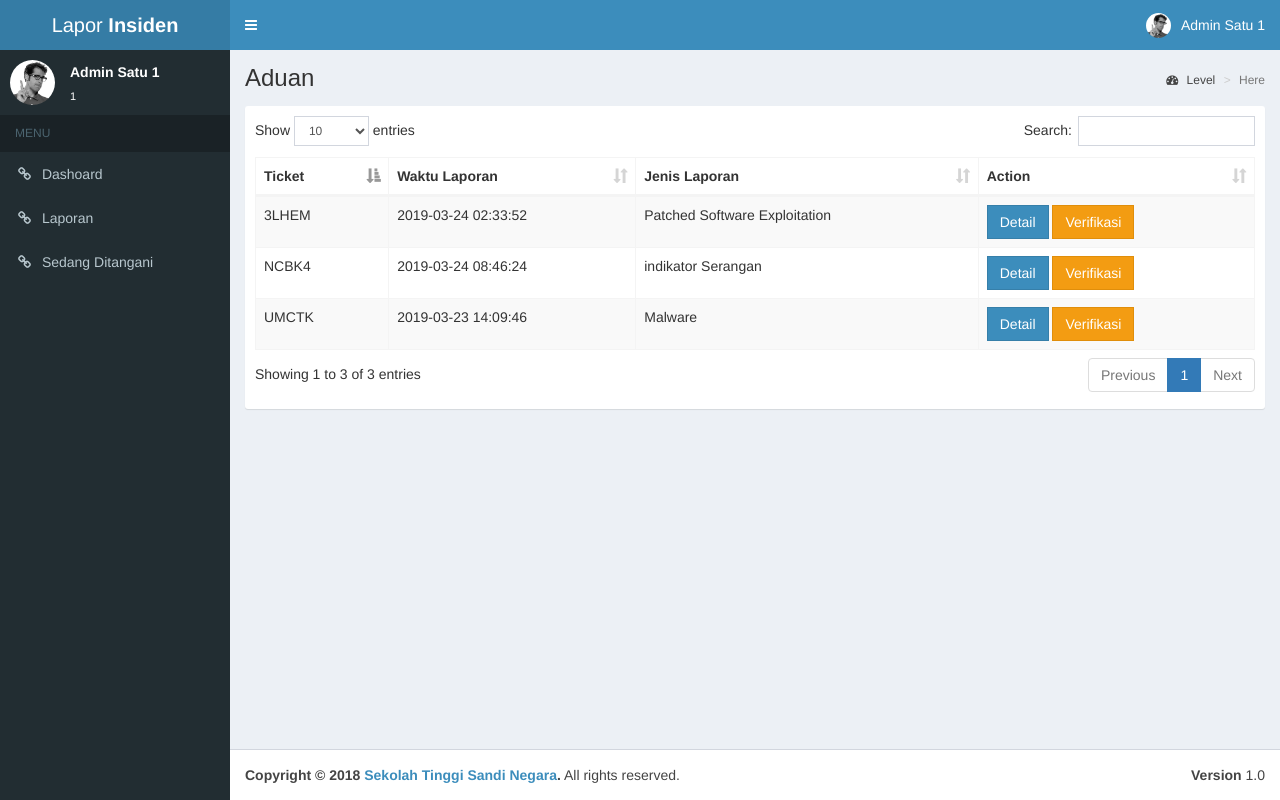
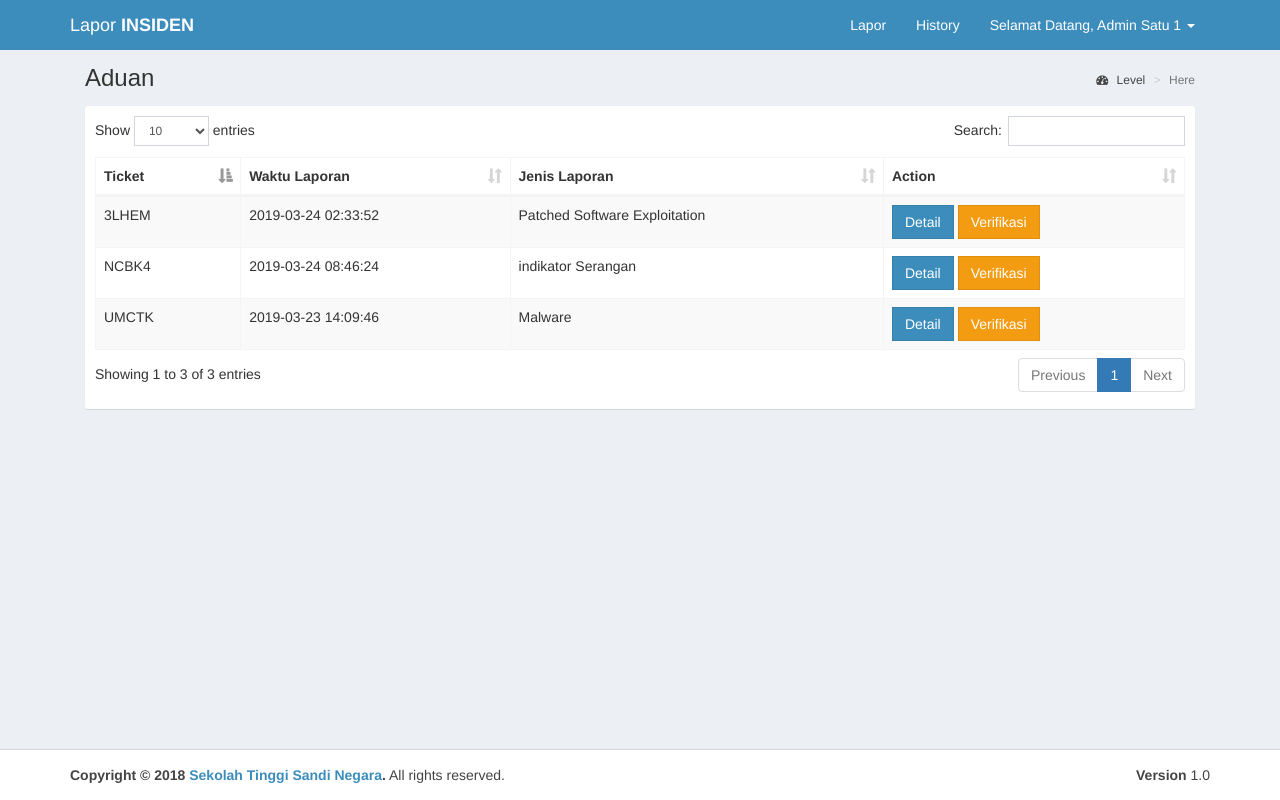
Before and after one commit to w4h4z/Lapor-Insiden, a CodeIgniter app: page /database/index.php/admin/laporan in a window 1280 px wide. Run offline with CodeIgniter, Linux system fonts and the light colour scheme; a user stored in the database is signed in; data comes from the database, SQL or seed files in the repository.

Commit message:
change side bar

```diff
--- a/application/controllers/admin.php
+++ b/application/controllers/admin.php
@@ -12,27 +12,74 @@ class Admin extends CI_Controller {
 
 	public function index()
 	{
+		if ($this->session->userdata('login') == true) {
+			if ($this->session->userdata('klasifikasi') == 'admin') {
+				redirect('admin/chart');
+			} else {
+				redirect('beranda/lapor');
+			}
+		} else {
+			redirect('admin/login');
+		}
+	}
+
+	public function chart()
+	{
+		if ($this->session->userdata('login') == true) {
+			if ($this->session->userdata('klasifikasi') == 'admin') {
 				$data['main_view'] = 'admin/v_chart';
-		$this->load->view('admin/template',$data);
+				$this->load->view('admin/_template',$data);
+				$this->output->enable_profiler(TRUE);
+			} else {
+				redirect('beranda/lapor');
+			}
+		} else {
+			redirect('admin/login');
+		}
 	}
 
 	public function laporan()
 	{
+		if ($this->session->userdata('login') == true) {
+			if ($this->session->userdata('klasifikasi') == 'admin') {
 				$data['main_view'] = 'admin/v_laporan';
 				$data['laporan'] = $this->m_lapor->getHistory1();
 				$this->load->view('admin/template',$data);
+			} else {
+				redirect('beranda/lapor');
+			}
+		} else {
+			redirect('admin/login');
+		}
+
 	}
 
 	public function progress()
 	{
+		if ($this->session->userdata('login') == true) {
+			if ($this->session->userdata('klasifikasi') == 'admin') {
 				$data['main_view'] = 'admin/v_progress';
 				$data['laporan'] = $this->m_lapor->getHistoryVerif();
 				$this->load->view('admin/template',$data);
+			} else {
+				redirect('beranda/lapor');
+			}
+		} else {
+			redirect('admin/login');
+		}
 	}
 
 	public function login()
 	{
+		if ($this->session->userdata('login') == true) {
+			if ($this->session->userdata('klasifikasi') == 'admin') {
+				redirect('admin');
+			} else {
+				redirect('beranda/lapor');
+			}
+		} else {
 			$this->load->view('admin/v_login');
+		}
 	}
 
 	public function auth() {
@@ -66,11 +113,21 @@ class Admin extends CI_Controller {
 			'id_aduan' => $id
 		);
 
+		if ($this->session->userdata('login') == true) {
+			if ($this->session->userdata('klasifikasi') == 'admin') {
 				$this->session->set_userdata( $array );
 				$data['main_view'] = 'admin/v_tangani_laporan';
 				$data['aduan'] = $this->m_admin->detailAduan($ticket);
 				$data['chat'] = $this->m_admin->getChat();
 				$this->load->view('admin/template', $data);
+
+				$this->output->enable_profiler(TRUE);
+			} else {
+				redirect('beranda/lapor');
+			}
+		} else {
+			redirect('admin/login');
+		}
 	}
 
 	public function chat()
--- a/application/models/m_admin.php
+++ b/application/models/m_admin.php
@@ -18,7 +18,9 @@ class M_admin extends CI_Model {
 				'nama_admin' 	  => $a->nama_admin1,
 				'username_admin' => $a->username_admin1,
 				'password_admin' => $a->password_admin1,
-				'admin'			  => '1'
+				'admin'			  => '1',
+				'login'		 	 => true,
+				'klasifikasi'	 => 'admin'
 			);
 
 			$this->session->set_userdata( $array );
@@ -39,7 +41,9 @@ class M_admin extends CI_Model {
 					'username_admin' => $a->username_admin2,
 					'password_admin' => $a->password_admin2,
 					'admin'			  => '2',
-					'tipe'			  => $a->tipe
+					'tipe'			  => $a->tipe,
+					'login'		 	 => true,
+					'klasifikasi'	 => 'admin'
 				);
 
 				$this->session->set_userdata( $array );
@@ -100,7 +104,11 @@ class M_admin extends CI_Model {
 
 	public function getChat()
 	{
-		return $this->db->where('id_aduan', $this->uri->segment(4))->get('chat')->result();
+		return $this->db->join('admin_2','admin_2.id_admin2=chat.id_admin2')
+						//->join('admin_1','admin_1.id_admin1=chat.id_admin1')
+						->where('id_aduan', $this->uri->segment(4))
+						->get('chat')
+						->result();
 	}
 
 	public function tampilChat($id)
--- a/application/models/m_lapor.php
+++ b/application/models/m_lapor.php
@@ -19,7 +19,8 @@ class M_lapor extends CI_Model {
 							 'email'		=> $data->email,
 							 'password'		=> $data->password,
 							 'no_id'		=> $data->no_id,
-							 'login'		=> true
+							 'login'		=> true,
+							 'klasifikasi'	=> 'user'
 						);
 
 			$this->session->set_userdata( $session );
@@ -36,7 +37,9 @@ class M_lapor extends CI_Model {
 					  'no_telp'		 => $this->input->post('regTelp'),
 					  'email'		 => $this->input->post('regEmail'),
 					  'password'	 => sha1($this->input->post('regPass')),
-					  'no_id'		 => $this->input->post('regId')
+					  'no_id'		 => $this->input->post('regId'),
+					  'nama_org'	 => $this->input->post('namaOrg'),
+					  'alamat_org'	 => $this->input->post('alamatOrg')
 					);
 
 		$this->db->insert('pelapor', $data);
@@ -74,7 +77,7 @@ class M_lapor extends CI_Model {
 
 	public function getHistory()
 	{
-		return $this->db->select('id_aduan,ticket,waktu_laporan,jenis_klasifikasi')->where('id_pelapor',$this->session->userdata('id_pelapor'))->get('aduan_siber')->result();
+		return $this->db->select('id_aduan,ticket,waktu_laporan,jenis_klasifikasi,status_verif')->where('id_pelapor',$this->session->userdata('id_pelapor'))->get('aduan_siber')->result();
 	}
 
 	public function getHistory1()
--- a/application/views/admin/template.php
+++ b/application/views/admin/template.php
@@ -1,15 +1,12 @@
 <!DOCTYPE html>
-<!--
-This is a starter template page. Use this page to start your new project from
-scratch. This page gets rid of all links and provides the needed markup only.
--->
 <html>
 <head>
   <meta charset="utf-8">
   <meta http-equiv="X-UA-Compatible" content="IE=edge">
-  <title>Lapor Insiden | Admin</title>
+  <title>Lapor Insiden</title>
   <!-- Tell the browser to be responsive to screen width -->
   <meta content="width=device-width, initial-scale=1, maximum-scale=1, user-scalable=no" name="viewport">
+  <!-- Bootstrap 3.3.7 -->
   <link rel="stylesheet" href="<?php echo base_url(); ?>assets/bootstrap/dist/css/bootstrap.min.css">
   <!-- Font Awesome -->
   <link rel="stylesheet" href="<?php echo base_url(); ?>assets/font-awesome/css/font-awesome.min.css">
@@ -19,191 +16,172 @@ scratch. This page gets rid of all links and provides the needed markup only.
   <link rel="stylesheet" href="<?php echo base_url(); ?>assets/dist/css/AdminLTE.min.css">
   <!-- DataTables -->
   <link rel="stylesheet" href="<?php echo base_url(); ?>assets/datatables.net-bs/css/dataTables.bootstrap.min.css">
-  <!-- Morris charts -->
-  <link rel="stylesheet" href="<?php echo base_url(); ?>assets/morris.js/morris.css">
+  <!-- AdminLTE Skins. Choose a skin from the css/skins
+       folder instead of downloading all of them to reduce the load. -->
+  <link rel="stylesheet" href="<?php echo base_url(); ?>assets/dist/css/skins/_all-skins.min.css">
 
-  <!-- AdminLTE Skins. We have chosen the skin-blue for this starter
-        page. However, you can choose any other skin. Make sure you
-        apply the skin class to the body tag so the changes take effect. -->
-        <link rel="stylesheet" href="<?php echo base_url(); ?>assets/dist/css/skins/skin-blue.min.css">
-
-        <!-- HTML5 Shim and Respond.js IE8 support of HTML5 elements and media queries -->
-        <!-- WARNING: Respond.js doesn't work if you view the page via file:// -->
+  <!-- HTML5 Shim and Respond.js IE8 support of HTML5 elements and media queries -->
+  <!-- WARNING: Respond.js doesn't work if you view the page via file:// -->
   <!--[if lt IE 9]>
   <script src="https://oss.maxcdn.com/html5shiv/3.7.3/html5shiv.min.js"></script>
   <script src="https://oss.maxcdn.com/respond/1.4.2/respond.min.js"></script>
-<![endif]-->
+  <![endif]-->
 
-<!-- Google Font -->
- <!--  <link rel="stylesheet"
-  href="https://fonts.googleapis.com/css?family=Source+Sans+Pro:300,400,600,700,300italic,400italic,600italic"> -->
-  <!-- REQUIRED JS SCRIPTS -->
+  <!-- Google Font -->
+  <!-- <link rel="stylesheet" href="https://fonts.googleapis.com/css?family=Source+Sans+Pro:300,400,600,700,300italic,400italic,600italic"> -->
+</head>
+<!-- ADD THE CLASS layout-top-nav TO REMOVE THE SIDEBAR. -->
+<body class="hold-transition skin-blue layout-top-nav">
+<div class="wrapper">
 
-  <!-- jQuery 3 -->
-  <script src="<?php echo base_url(); ?>assets/jquery/dist/jquery.min.js"></script>
-  <!-- Bootstrap 3.3.7 -->
-  <script src="<?php echo base_url(); ?>assets/bootstrap/dist/js/bootstrap.min.js"></script>
-  <!-- AdminLTE App -->
-  <script src="<?php echo base_url(); ?>assets/dist/js/adminlte.min.js"></script>
-  <!-- DataTables -->
-  <script src="<?php echo base_url(); ?>assets/datatables.net/js/jquery.dataTables.min.js"></script>
-  <script src="<?php echo base_url(); ?>assets/datatables.net-bs/js/dataTables.bootstrap.min.js"></script>
-  <!-- ChartJS -->
-  <script src="<?php echo base_url(); ?>assets/chart.js/Chart.js"></script>
+  <header class="main-header">
+    <nav class="navbar navbar-static-top">
+      <div class="container">
+        <div class="navbar-header">
+          <a href="<?php echo base_url(); ?>" class="navbar-brand">Lapor <b>INSIDEN</b></a>
+          <button type="button" class="navbar-toggle collapsed" data-toggle="collapse" data-target="#navbar-collapse">
+            <i class="fa fa-bars"></i>
+          </button>
+        </div>
 
-<!-- Optionally, you can add Slimscroll and FastClick plugins.
-     Both of these plugins are recommended to enhance the
-     user experience. -->
-</head>
-<!--
-BODY TAG OPTIONS:
-=================
-Apply one or more of the following classes to get the
-desired effect
-|---------------------------------------------------------|
-| SKINS         | skin-blue                               |
-|               | skin-black                              |
-|               | skin-purple                             |
-|               | skin-yellow                             |
-|               | skin-red                                |
-|               | skin-green                              |
-|---------------------------------------------------------|
-|LAYOUT OPTIONS | fixed                                   |
-|               | layout-boxed                            |
-|               | layout-top-nav                          |
-|               | sidebar-collapse                        |
-|               | sidebar-mini                            |
-|---------------------------------------------------------|
--->
-<body class="hold-transition skin-blue sidebar-mini">
-  <div class="wrapper">
-
-    <!-- Main Header -->
-    <header class="main-header">
-
-      <!-- Logo -->
-      <a href="index2.html" class="logo">
-        <!-- mini logo for sidebar mini 50x50 pixels -->
-        <span class="logo-mini">Lapor</span>
-        <!-- logo for regular state and mobile devices -->
-        <span class="logo-lg">Lapor <b>Insiden</b></span>
-      </a>
-
-      <!-- Header Navbar -->
-      <nav class="navbar navbar-static-top" role="navigation">
-        <!-- Sidebar toggle button-->
-        <a href="#" class="sidebar-toggle" data-toggle="push-menu" role="button">
-          <span class="sr-only">Toggle navigation</span>
-        </a>
-        <!-- Navbar Right Menu -->
-        <div class="navbar-custom-menu">
+        <!-- Collect the nav links, forms, and other content for toggling -->
+        <div class="collapse navbar-collapse pull-right" id="navbar-collapse">
           <ul class="nav navbar-nav">
-            <!-- User Account Menu -->
-            <li class="dropdown user user-menu">
-              <!-- Menu Toggle Button -->
-              <a href="#" class="dropdown-toggle" data-toggle="dropdown">
-                <!-- The user image in the navbar-->
-                <img src="<?php echo base_url(); ?>assets/dist/img/user2-160x160.jpg" class="user-image" alt="User Image">
-                <!-- hidden-xs hides the username on small devices so only the image appears. -->
-                <span class="hidden-xs"><?php echo $this->session->userdata('nama_admin'); ?></span>
-              </a>
-              <ul class="dropdown-menu">
-                <!-- The user image in the menu -->
-                <li class="user-header">
-                  <img src="<?php echo base_url(); ?>assets/dist/img/user2-160x160.jpg" class="img-circle" alt="User Image">
-
-                  <p>
-                    Alexander Pierce - Web Developer
-                    <small>Member since Nov. 2012</small>
-                  </p>
-                </li>
-                <!-- Menu Footer-->
-                <li class="user-footer">
-                  <div class="pull-left">
-                    <a href="#" class="btn btn-default btn-flat">Profile</a>
-                  </div>
-                  <div class="pull-right">
-                    <a href="<?php echo base_url('admin/logout'); ?>" class="btn btn-default btn-flat">Sign out</a>
-                  </div>
-                </li>
+            <li><a href="<?php echo base_url('beranda/lapor'); ?>">Lapor</a></li>
+            <li><a href="<?php echo base_url('beranda/history'); ?>">History</a></li>
+            <li class="dropdown">
+              <a href="#" class="dropdown-toggle" data-toggle="dropdown">Selamat Datang, <?php echo $this->session->userdata('nama_admin'); ?>  <span class="caret"></span></a>
+              <ul class="dropdown-menu" role="menu">
+                <li><a href="#" data-toggle="modal" data-target="#myModal">Edit Profil</a></li>
+                <li class="divider"></li>
+                <li><a href="<?php echo base_url('beranda/logout');?>">Logout</a></li>
               </ul>
             </li>
-            <!-- Control Sidebar Toggle Button -->
           </ul>
         </div>
-      </nav>
-    </header>
-    <!-- Left side column. contains the logo and sidebar -->
-    <aside class="main-sidebar">
+        <!-- /.navbar-collapse -->
+      </div>
+      <!-- /.container-fluid -->
+    </nav>
+  </header>
+  <!-- Full Width Column -->
+  <div class="content-wrapper">
+    <div class="container">
+      <!-- Content Header (Page header) -->
 
-      <!-- sidebar: style can be found in sidebar.less -->
-      <section class="sidebar">
+      <?php $this->load->view($main_view); ?>
 
-        <!-- Sidebar user panel (optional) -->
-        <div class="user-panel">
-          <div class="pull-left image">
-            <img src="<?php echo base_url(); ?>assets/dist/img/user2-160x160.jpg" class="img-circle" alt="User Image">
-          </div>
-          <div class="pull-left info">
-            <p><?php echo $this->session->userdata('nama_admin'); ?></p>
-            <!-- Status -->
-            <a href="#"><?php echo $this->session->userdata('tipe'); ?></a>
-          </div>
-        </div>
-
-        <!-- search form (Optional) -->
-        <!-- <form action="#" method="get" class="sidebar-form">
-          <div class="input-group">
-            <input type="text" name="q" class="form-control" placeholder="Search...">
-            <span class="input-group-btn">
-              <button type="submit" name="search" id="search-btn" class="btn btn-flat"><i class="fa fa-search"></i>
-              </button>
-            </span>
-          </div>
-        </form> -->
-        <!-- /.search form -->
-
-        <!-- Sidebar Menu -->
-        <ul class="sidebar-menu" data-widget="tree">
-          <li class="header">MENU</li>
-          <!-- Optionally, you can add icons to the links -->
-          <li><a href="<?php echo base_url(); ?>admin"><i class="fa fa-link"></i> <span>Dashoard</span></a></li>
-          <?php if ($this->session->userdata('admin') == 1): ?>
-            <li><a href="<?php echo base_url(); ?>admin/laporan"><i class="fa fa-link"></i> <span>Laporan</span></a></li>
-          <?php endif ?>
-          <li><a href="<?php echo base_url(); ?>admin/progress"><i class="fa fa-link"></i> <span>Sedang Ditangani</span></a></li>
-          <!-- <li class="treeview">
-            <a href="#"><i class="fa fa-link"></i> <span>Multilevel</span>
-              <span class="pull-right-container">
-                <i class="fa fa-angle-left pull-right"></i>
-              </span>
-            </a>
-            <ul class="treeview-menu">
-              <li><a href="#">Link in level 2</a></li>
-              <li><a href="#">Link in level 2</a></li>
-            </ul>
-          </li> -->
-        </ul>
-        <!-- /.sidebar-menu -->
-      </section>
-      <!-- /.sidebar -->
-    </aside>
-
-    <?php $this->load->view($main_view); ?>
-
-    <!-- Main Footer -->
-    <footer class="main-footer">
-      <!-- To the right -->
+    </div>
+    <!-- /.container -->
+  </div>
+  <!-- /.content-wrapper -->
+  <footer class="main-footer">
+    <div class="container">
       <div class="pull-right hidden-xs">
         <b>Version</b> 1.0
       </div>
-      <!-- Default to the left -->
       <strong>Copyright &copy; 2018 <a href="#">Sekolah Tinggi Sandi Negara</a>.</strong> All rights
       reserved.
-    </footer>
+    </div>
+    <!-- /.container -->
+  </footer>
+</div>
+<!-- ./wrapper -->
+
+
+<!-- Modal -->
+<div id="myModal" class="modal fade" role="dialog">
+  <div class="modal-dialog">
+
+    <!-- Modal content-->
+    <div class="modal-content">
+      <div class="modal-header">
+        <button type="button" class="close" data-dismiss="modal">&times;</button>
+        <h4 class="modal-title">Edit Profil</h4>
+      </div>
+      <div class="modal-body">
+                        <p>
+                  <form method="post" action="<?php echo base_url('beranda/'); ?>">
+                    <div class="form-group row">
+                      <label for="inputEmail3" class="col-sm-12 col-form-label">Nama</label>
+                      <div class="col-sm-12">
+                        <input type="text" class="form-control" name="regNama" id="inputNama" placeholder="Nama">
+                      </div>
+                    </div>
+                    <div class="form-group row">
+                      <label for="inputEmail3" class="col-sm-12 col-form-label">No Telepon</label>
+                      <div class="col-sm-12">
+                        <input type="text" class="form-control" id="inputTelepon" name="regTelp" placeholder="No Telepon">
+                      </div>
+                    </div>
+                    <div class="form-group row">
+                      <label for="inputEmail3" class="col-sm-12 col-form-label">No Identitas(SIM/KTP)</label>
+                      <div class="col-sm-12">
+                        <input type="number" class="form-control" id="inputId" name="regId" placeholder="No Identitas">
+                      </div>
+                    </div>
+                    <div class="form-group row">
+                      <label for="inputEmail3" class="col-sm-12 col-form-label">Email</label>
+                      <div class="col-sm-12">
+                        <input type="email" class="form-control" id="inputEmail" name="regEmail" placeholder="Email">
+                      </div>
+                    </div>
+                    <div class="form-group row">
+                      <label for="inputPassword3" class="col-sm-12 col-form-label">Password</label>
+                      <div class="col-sm-12">
+                        <input type="password" class="form-control" id="inputPassword" name="regPass" placeholder="Password">
+                      </div>
+                    </div>
+                    <div class="form-group row">
+                      <div class="col-sm-6">
+                        <button type="button" data-dismiss="modal" class="btn btn-danger btn-block">Batal</button>
+                      </div>
+                      <div class="col-sm-6">
+                        <button type="submit" class="btn btn-info btn-block">Edit</button>
+                      </div>
+                    </div>
+                  </form>
+                </p>
+      </div>
+    </div>
 
   </div>
-  <!-- ./wrapper -->
+</div>
+
+
+<!-- jQuery 3 -->
+<script src="<?php echo base_url(); ?>assets/jquery/dist/jquery.min.js"></script>
+<!-- Bootstrap 3.3.7 -->
+<script src="<?php echo base_url(); ?>assets/bootstrap/dist/js/bootstrap.min.js"></script>
+<!-- SlimScroll -->
+<script src="<?php echo base_url(); ?>assets/jquery-slimscroll/jquery.slimscroll.min.js"></script>
+<!-- FastClick -->
+<script src="<?php echo base_url(); ?>assets/fastclick/lib/fastclick.js"></script>
+<!-- AdminLTE App -->
+<script src="<?php echo base_url(); ?>assets/dist/js/adminlte.min.js"></script>
+<!-- DataTables -->
+<script src="<?php echo base_url(); ?>assets/datatables.net/js/jquery.dataTables.min.js"></script>
+<script src="<?php echo base_url(); ?>assets/datatables.net-bs/js/dataTables.bootstrap.min.js"></script>
+<script>
+  $(function () {
+    $('#example1').DataTable({
+      'paging'      : true,
+      'lengthChange': true,
+      'searching'   : true,
+      'ordering'    : true,
+      'info'        : true,
+      'autoWidth'   : true
+    })
+  })
+</script>
+<script type="text/javascript">
+  $( document ).ready(function() {
+    $('#jenisAduan').on('change', function() {
+      $('#setelahmemilihjenis').slideDown('fast');
+      $('#infoJenis').html(this.value)
+    });
+  })
+</script>
 
 </body>
 </html>
--- a/application/views/admin/v_laporan.php
+++ b/application/views/admin/v_laporan.php
@@ -16,10 +16,7 @@
       <section class="content container-fluid">
 
         <div class="box box-solid">
-          <!-- <div class="box-header with-border">
-            <h3 class="box-title">Aduan</h3>
-          </div> -->
-          <!-- /.box-header -->
+
           <div class="box-body">
             <table id="example1" class="table table-bordered table-striped table-hover">
               <thead>
--- a/application/views/admin/v_tangani_laporan.php
+++ b/application/views/admin/v_tangani_laporan.php
@@ -35,6 +35,7 @@
           <!-- /.direct-chat-img -->
           <div class="direct-chat-text">
             <p><?php echo $aduan->deskripsi_umum; ?></p>
+            <a href="<?php echo base_url(); ?>uploads/<?php echo $aduan->bukti; ?>" class="btn btn-primary btn-md" target="blank">Download Bukti</a>
           </div>
           <!-- /.direct-chat-text -->
         </div>
@@ -43,7 +44,7 @@
         <?php foreach ($chat as $data): ?>
           <div class="direct-chat-msg right">
             <div class="direct-chat-info clearfix">
-              <span class="direct-chat-name pull-right">BSSN</span>
+              <span class="direct-chat-name pull-right"><?php echo $data->tipe;?></span>
               <span class="direct-chat-timestamp pull-left"><?php echo $data->datetime; ?></span>
             </div>
             <img class="direct-chat-img" src="<?php echo base_url(); ?>assets/dist/img/user2-160x160.jpg" alt="message user image">
@@ -51,7 +52,7 @@
               <?php echo $data->chat; ?>
 
               <?php if($data->status == 0){
-                echo '<br><p style="color: black"><b>Menuggu di setujui</b></p>';
+                echo '<br><p style="color: black"><b>Menunggu di setujui</b></p>';
               }?>
 
               <?php if ($this->session->userdata('admin') == 1 && $data->status == 0): ?>
--- a/application/views/v_detail.php
+++ b/application/views/v_detail.php
@@ -32,6 +32,7 @@
           <!-- /.direct-chat-img -->
           <div class="direct-chat-text">
             <p><?php echo $aduan->deskripsi_umum; ?></p>
+            <a href="<?php echo base_url(); ?>uploads/<?php echo $aduan->bukti; ?>" class="btn btn-primary btn-md" target="blank">Download Bukti</a>
           </div>
           <!-- /.direct-chat-text -->
         </div>
```
Also changed, not shown: application/controllers/beranda.php (+10 -2 lines), application/views/admin/_template.php (added, +209 -0 lines), application/views/v_beranda.php (+5 -5 lines), application/views/v_history.php (+9 -1 lines). Lines whose indentation alone changed are shown as unchanged.
